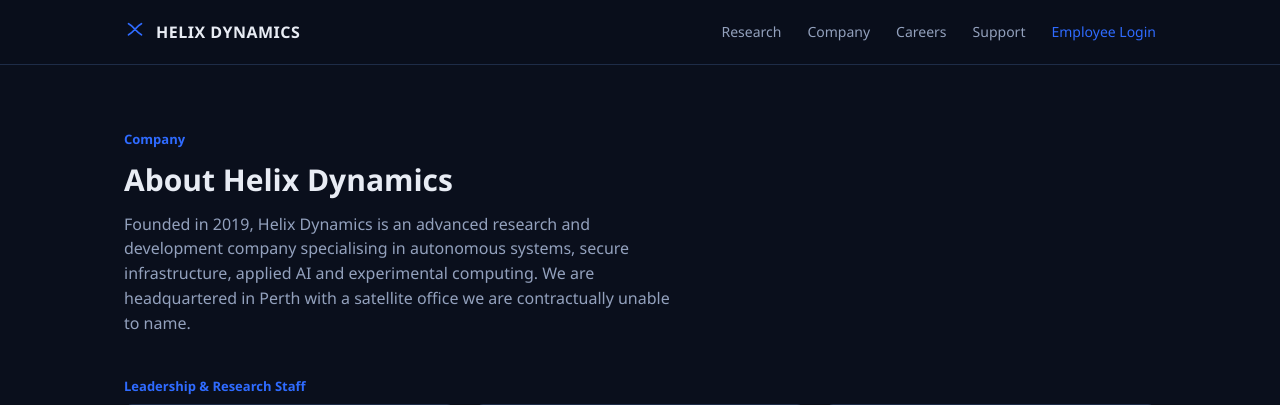
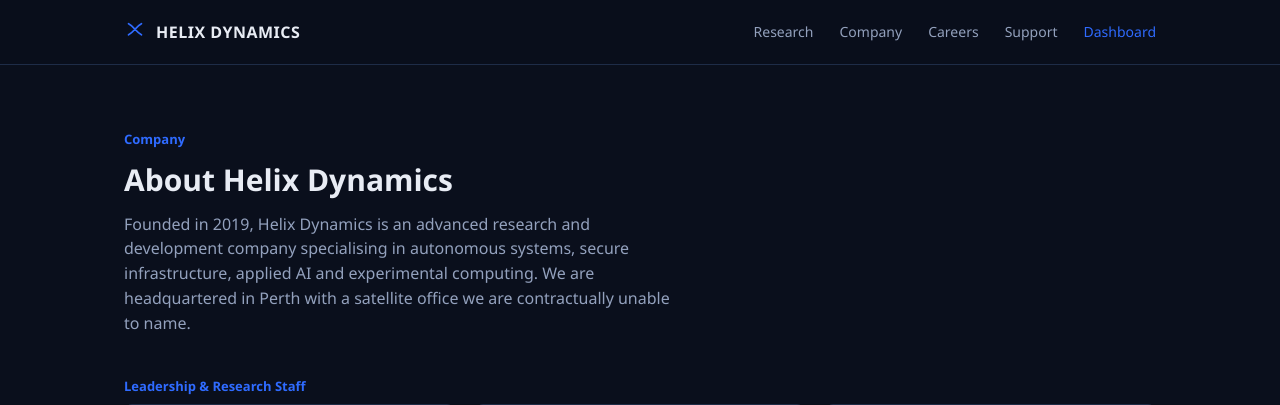
Before and after one commit to zawadhuda/CITS3200-CTF-Project, a Flask app: page /about in a window 1280 px wide. Shown: the top 405 px of the page. Run offline with Flask 3, Linux system fonts and the light colour scheme; the visitor is signed in with stand-in values (Sample User, id 1).

Commit message:
feat(nav): show Dashboard CTA when logged in

```diff
--- a/src/helix-dynamics/templates/base.html
+++ b/src/helix-dynamics/templates/base.html
@@ -20,7 +20,11 @@
       <a href="/about">Company</a>
       <a href="/careers">Careers</a>
       <a href="/support">Support</a>
+      {% if session.get('uid') %}
+      <a class="cta" href="/dashboard">Dashboard</a>
+      {% else %}
       <a class="cta" href="/login">Employee Login</a>
+      {% endif %}
     </div>
   </div>
 </nav>
```
